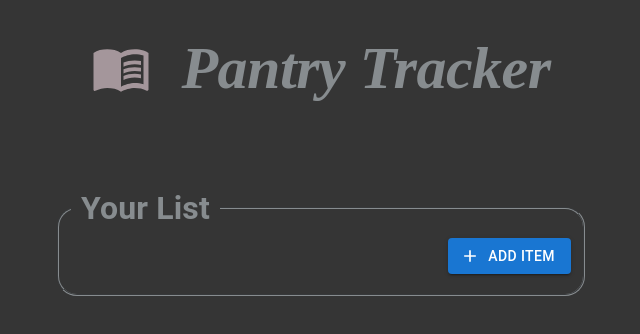
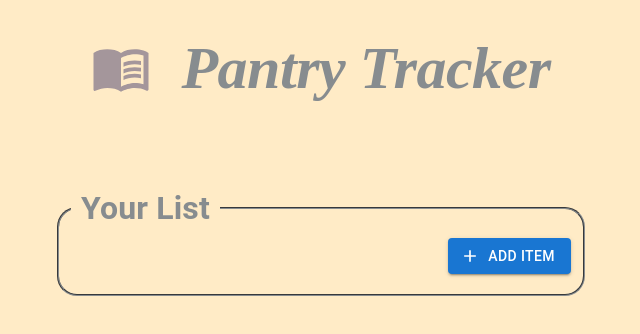
Before and after one commit to Ghady-Abboud/hsproject2, a React (Vite) app: page / in a window 1280 px wide. Shown: the top 334 px of the page, without its empty margins (319-959 px from the left). Built offline with nearby package versions, Linux system fonts and the light colour scheme.

Commit message:
Changed Box Color

```diff
--- a/src/App.jsx
+++ b/src/App.jsx
@@ -52,7 +52,7 @@ function App() {
   return (
     <>
       <CssBaseline />
-      <Box minHeight={'100vh'} sx={{ backgroundColor: '#353535' }}>
+      <Box minHeight={'100vh'} sx={{ backgroundColor: '#FFEBC6' }}>
         <Container>
           {/* Top-Header */}
           <Box display='flex' alignItems='center' justifyContent='center' pt={4}>
```
